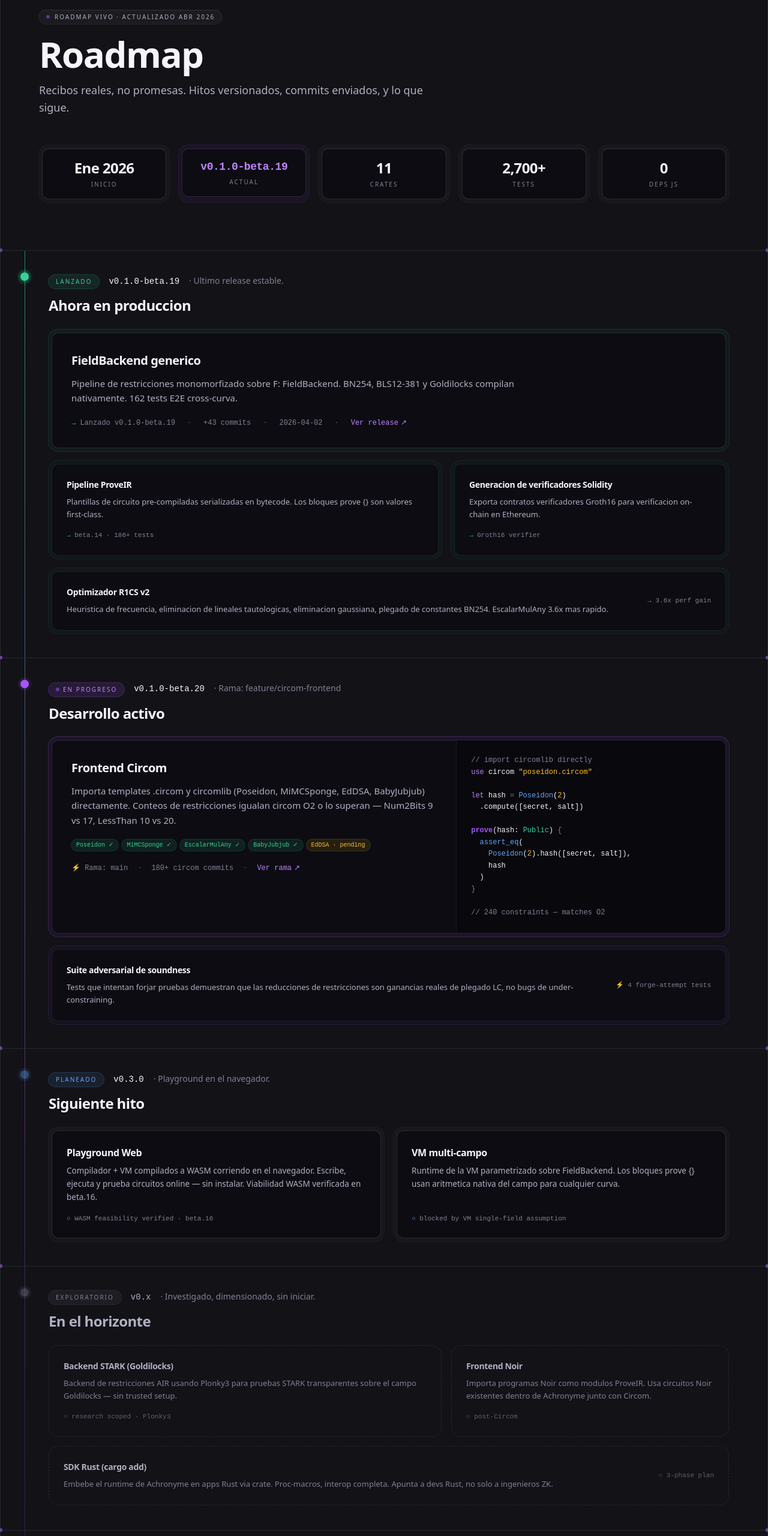
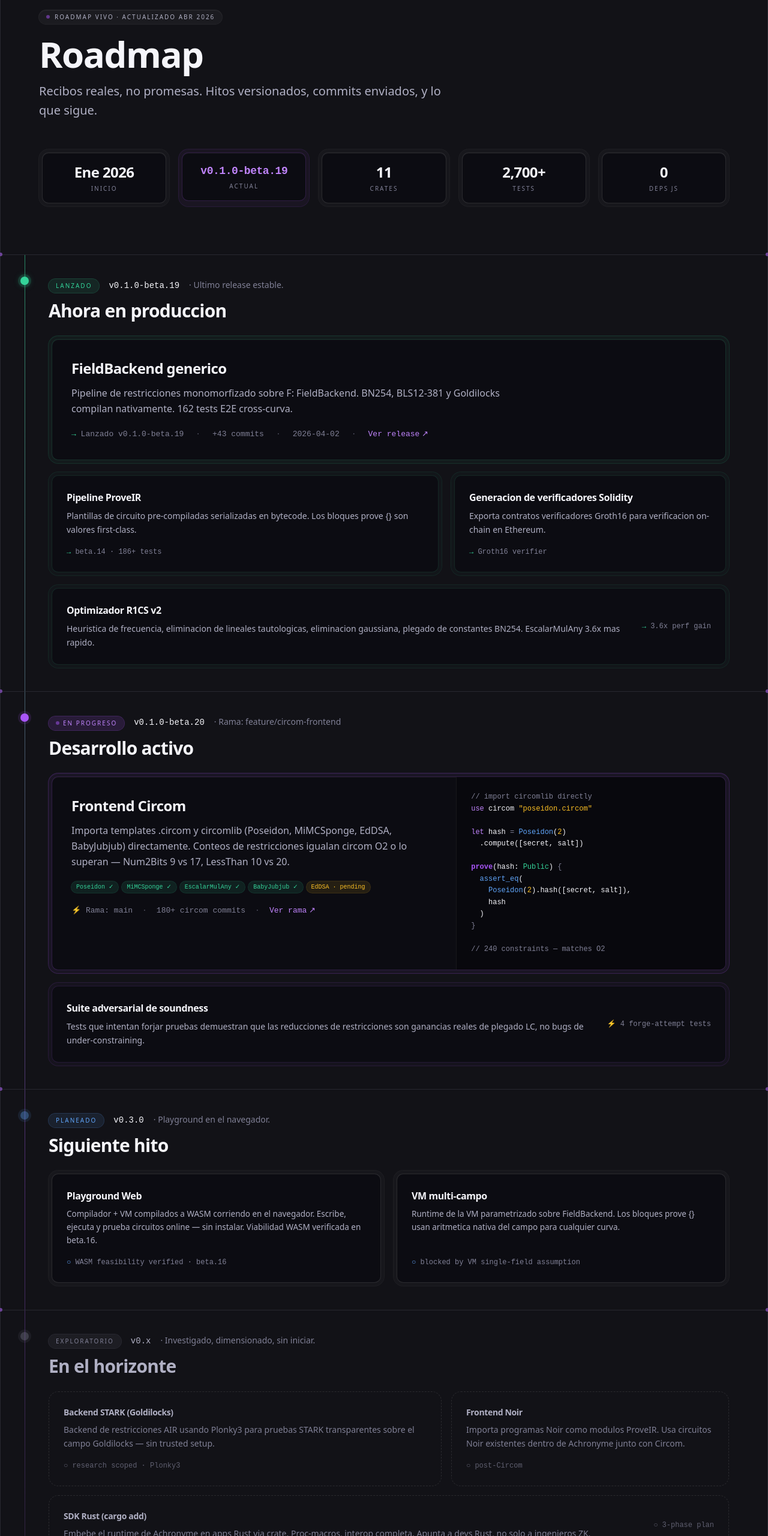
Before and after one commit to achronyme/achronyme-web, an Astro site: page /es/roadmap in a window 1280 px wide. Shown: the part 160-2720 px from the top of the page at 60% size. Built offline with nearby package versions, Linux system fonts and the light colour scheme; Astro itself is replaced by a stand-in of ours.

Commit message:
polish(web): bump body font sizes for legibility
User flagged that body and small mono text felt cramped. Geist at 13px
reads compressed, and the rubric default is text-base (16px) for body.
Calibrated bump on body text only — labels/eyebrows/code stay at spec.

Roadmap (RoadmapTimeline.astro):
- Hero subtitle  text-lg              -> text-lg lg:text-xl
- Phase h2       text-xl/2xl          -> text-2xl/3xl
- Featured h3    text-lg/xl           -> text-xl/2xl
- Featured desc  text-sm/15px         -> text-[15px]/text-base
- Satellite h3   text-sm (14)         -> text-base (16)
- Satellite desc text-[13px]          -> text-sm (14)
- Receipts mono  text-[12px]          -> text-[13px]
- Annotations    text-[11px]          -> text-[12px]

Landing (PageGrid.astro):
- Hero h1        3xl/4xl/5xl/6xl      -> 4xl/5xl/6xl/7xl + leading-[1.05]
- Hero subtitle  text-base/lg         -> text-lg/xl
- Feature h3     text-xl/2xl          -> text-2xl/3xl
- Feature desc   text-sm/15px         -> text-[15px]/base
- Mono micro-tags text-[11px]         -> text-[12px]
- Comparison subtitle text-lg         -> text-lg lg:text-xl

Untouched (correctly small per spec):
- Eyebrow pills + metric labels (10px tracking-[0.2em])
- TerminalMockup code (13px mono — dev-tool convention)
- Header chrome / banner labels
- CTAs (text-sm — buttons stay tight)

```diff
--- a/src/components/RoadmapTimeline.astro
+++ b/src/components/RoadmapTimeline.astro
@@ -28,7 +28,7 @@ const r = t(locale).roadmap;
         {r.livingPill}
       </span>
       <h1 class="mt-5 text-4xl sm:text-5xl lg:text-6xl font-bold tracking-tight">{r.title}</h1>
-      <p class="mt-4 text-text-secondary text-lg max-w-2xl leading-relaxed">{r.subtitle}</p>
+      <p class="mt-4 text-text-secondary text-lg lg:text-xl max-w-2xl leading-relaxed">{r.subtitle}</p>
     </div>
 
     <!-- 5 Double-Bezel metric mini-cards — receipts up front -->
@@ -87,7 +87,7 @@ const r = t(locale).roadmap;
           <span class="font-mono text-sm text-text-primary">{r.phases.now.anchor}</span>
           <span class="text-sm text-text-muted">· {r.phases.now.desc}</span>
         </div>
-        <h2 class="mt-3 text-xl sm:text-2xl font-bold tracking-tight">{r.phases.now.label}</h2>
+        <h2 class="mt-3 text-2xl sm:text-3xl font-bold tracking-tight">{r.phases.now.label}</h2>
       </header>
 
       <!-- Bento asymmetric: featured (12) → 7/5 zig-zag → 12 footer.
@@ -96,9 +96,9 @@ const r = t(locale).roadmap;
         <!-- FEATURED: Generic FieldBackend -->
         <article class="reveal lg:col-span-12 rounded-2xl bg-valid/[0.04] ring-1 ring-valid/15 shadow-[inset_0_1px_0_rgba(52,211,153,0.06)] p-1.5">
           <div class="rounded-[calc(1rem-0.375rem)] bg-[#0C0C12] ring-1 ring-valid/[0.12] shadow-[inset_0_1px_0_rgba(255,255,255,0.04)] p-6 lg:p-8">
-            <h3 class="text-lg sm:text-xl font-bold text-text-primary tracking-tight">{r.items.multiPrime}</h3>
-            <p class="mt-3 text-sm sm:text-[15px] text-text-secondary leading-relaxed max-w-3xl">{r.items.multiPrimeDesc}</p>
-            <div class="mt-5 flex flex-wrap gap-x-5 gap-y-1.5 text-[12px] font-mono text-text-muted items-center">
+            <h3 class="text-xl sm:text-2xl font-bold text-text-primary tracking-tight">{r.items.multiPrime}</h3>
+            <p class="mt-3 text-[15px] sm:text-base text-text-secondary leading-relaxed max-w-3xl">{r.items.multiPrimeDesc}</p>
+            <div class="mt-5 flex flex-wrap gap-x-5 gap-y-1.5 text-[13px] font-mono text-text-muted items-center">
               <span><span class="text-valid">→</span> {r.receipts.released} v0.1.0-beta.19</span>
               <span class="text-text-muted/60">·</span>
               <span>+43 commits</span>
@@ -116,18 +116,18 @@ const r = t(locale).roadmap;
         <!-- Zig-zag satellites: 7/5 split -->
         <article class="reveal lg:col-span-7 rounded-2xl bg-valid/[0.025] ring-1 ring-valid/10 p-1.5">
           <div class="rounded-[calc(1rem-0.375rem)] bg-[#0C0C12] ring-1 ring-valid/[0.08] p-5 lg:p-6 h-full flex flex-col">
-            <h3 class="text-sm font-semibold text-text-primary tracking-tight">{r.items.proveIR}</h3>
-            <p class="mt-2 text-[13px] text-text-secondary leading-relaxed flex-1">{r.items.proveIRDesc}</p>
-            <div class="mt-4 text-[11px] font-mono text-text-muted">
+            <h3 class="text-base font-semibold text-text-primary tracking-tight">{r.items.proveIR}</h3>
+            <p class="mt-2 text-sm text-text-secondary leading-relaxed flex-1">{r.items.proveIRDesc}</p>
+            <div class="mt-4 text-[12px] font-mono text-text-muted">
               <span class="text-valid">→</span> beta.14 · 186+ tests
             </div>
           </div>
         </article>
         <article class="reveal lg:col-span-5 rounded-2xl bg-valid/[0.025] ring-1 ring-valid/10 p-1.5">
           <div class="rounded-[calc(1rem-0.375rem)] bg-[#0C0C12] ring-1 ring-valid/[0.08] p-5 lg:p-6 h-full flex flex-col">
-            <h3 class="text-sm font-semibold text-text-primary tracking-tight">{r.items.solidity}</h3>
-            <p class="mt-2 text-[13px] text-text-secondary leading-relaxed flex-1">{r.items.solidityDesc}</p>
-            <div class="mt-4 text-[11px] font-mono text-text-muted">
+            <h3 class="text-base font-semibold text-text-primary tracking-tight">{r.items.solidity}</h3>
+            <p class="mt-2 text-sm text-text-secondary leading-relaxed flex-1">{r.items.solidityDesc}</p>
+            <div class="mt-4 text-[12px] font-mono text-text-muted">
               <span class="text-valid">→</span> Groth16 verifier
             </div>
           </div>
@@ -137,10 +137,10 @@ const r = t(locale).roadmap;
         <article class="reveal lg:col-span-12 rounded-2xl bg-valid/[0.025] ring-1 ring-valid/10 p-1.5">
           <div class="rounded-[calc(1rem-0.375rem)] bg-[#0C0C12] ring-1 ring-valid/[0.08] p-5 lg:p-6 h-full flex flex-col sm:flex-row sm:items-center sm:gap-6">
             <div class="flex-1">
-              <h3 class="text-sm font-semibold text-text-primary tracking-tight">{r.items.r1csOptimizer}</h3>
-              <p class="mt-2 text-[13px] text-text-secondary leading-relaxed">{r.items.r1csOptimizerDesc}</p>
+              <h3 class="text-base font-semibold text-text-primary tracking-tight">{r.items.r1csOptimizer}</h3>
+              <p class="mt-2 text-sm text-text-secondary leading-relaxed">{r.items.r1csOptimizerDesc}</p>
             </div>
-            <div class="mt-4 sm:mt-0 shrink-0 text-[11px] font-mono text-text-muted">
+            <div class="mt-4 sm:mt-0 shrink-0 text-[12px] font-mono text-text-muted">
               <span class="text-valid">→</span> 3.6x perf gain
             </div>
           </div>
@@ -163,7 +163,7 @@ const r = t(locale).roadmap;
           <span class="font-mono text-sm text-text-primary">{r.phases.wip.anchor}</span>
           <span class="text-sm text-text-muted">· {r.phases.wip.desc}</span>
         </div>
-        <h2 class="mt-3 text-xl sm:text-2xl font-bold tracking-tight">{r.phases.wip.label}</h2>
+        <h2 class="mt-3 text-2xl sm:text-3xl font-bold tracking-tight">{r.phases.wip.label}</h2>
       </header>
 
       <div class="px-6 sm:px-8 md:pl-20 md:pr-16 pb-10 grid gap-4 lg:grid-cols-12">
@@ -171,8 +171,8 @@ const r = t(locale).roadmap;
         <article class="reveal lg:col-span-12 rounded-2xl bg-proof/[0.06] ring-1 ring-proof/25 shadow-[inset_0_1px_0_rgba(168,85,247,0.08)] p-1.5">
           <div class="rounded-[calc(1rem-0.375rem)] bg-[#0C0C12] ring-1 ring-proof/15 shadow-[inset_0_1px_0_rgba(255,255,255,0.04)] overflow-hidden grid lg:grid-cols-5">
             <div class="lg:col-span-3 p-6 lg:p-8">
-              <h3 class="text-lg sm:text-xl font-bold text-text-primary tracking-tight">{r.items.circomFrontend}</h3>
-              <p class="mt-3 text-sm sm:text-[15px] text-text-secondary leading-relaxed">{r.items.circomFrontendDesc}</p>
+              <h3 class="text-xl sm:text-2xl font-bold text-text-primary tracking-tight">{r.items.circomFrontend}</h3>
+              <p class="mt-3 text-[15px] sm:text-base text-text-secondary leading-relaxed">{r.items.circomFrontendDesc}</p>
               <div class="mt-5 flex flex-wrap gap-1.5">
                 <span class="rounded-md bg-valid/10 ring-1 ring-valid/20 px-2 py-0.5 text-[10px] font-mono text-valid">Poseidon ✓</span>
                 <span class="rounded-md bg-valid/10 ring-1 ring-valid/20 px-2 py-0.5 text-[10px] font-mono text-valid">MiMCSponge ✓</span>
@@ -180,7 +180,7 @@ const r = t(locale).roadmap;
                 <span class="rounded-md bg-valid/10 ring-1 ring-valid/20 px-2 py-0.5 text-[10px] font-mono text-valid">BabyJubjub ✓</span>
                 <span class="rounded-md bg-warn/10 ring-1 ring-warn/20 px-2 py-0.5 text-[10px] font-mono text-warn">EdDSA · pending</span>
               </div>
-              <div class="mt-5 flex flex-wrap gap-x-4 gap-y-1.5 text-[12px] font-mono text-text-muted items-center">
+              <div class="mt-5 flex flex-wrap gap-x-4 gap-y-1.5 text-[13px] font-mono text-text-muted items-center">
                 <span><span class="text-proof-light">⚡</span> {r.receipts.branch}: main</span>
                 <span class="text-text-muted/60">·</span>
                 <span>180+ circom commits</span>
@@ -214,10 +214,10 @@ const r = t(locale).roadmap;
         <article class="reveal lg:col-span-12 rounded-2xl bg-proof/[0.03] ring-1 ring-proof/15 p-1.5">
           <div class="rounded-[calc(1rem-0.375rem)] bg-[#0C0C12] ring-1 ring-proof/10 p-5 lg:p-6 h-full flex flex-col sm:flex-row sm:items-center sm:gap-6">
             <div class="flex-1">
-              <h3 class="text-sm font-semibold text-text-primary tracking-tight">{r.items.adversarialTests}</h3>
-              <p class="mt-2 text-[13px] text-text-secondary leading-relaxed">{r.items.adversarialTestsDesc}</p>
+              <h3 class="text-base font-semibold text-text-primary tracking-tight">{r.items.adversarialTests}</h3>
+              <p class="mt-2 text-sm text-text-secondary leading-relaxed">{r.items.adversarialTestsDesc}</p>
             </div>
-            <div class="mt-4 sm:mt-0 shrink-0 text-[11px] font-mono text-text-muted">
+            <div class="mt-4 sm:mt-0 shrink-0 text-[12px] font-mono text-text-muted">
               <span class="text-proof-light">⚡</span> 4 forge-attempt tests
             </div>
           </div>
@@ -237,7 +237,7 @@ const r = t(locale).roadmap;
           <span class="font-mono text-sm text-text-primary">{r.phases.next.anchor}</span>
           <span class="text-sm text-text-muted">· {r.phases.next.desc}</span>
         </div>
-        <h2 class="mt-3 text-xl sm:text-2xl font-bold tracking-tight">{r.phases.next.label}</h2>
+        <h2 class="mt-3 text-2xl sm:text-3xl font-bold tracking-tight">{r.phases.next.label}</h2>
       </header>
 
       <div class="px-6 sm:px-8 md:pl-20 md:pr-16 pb-10 grid gap-4 lg:grid-cols-2">
@@ -245,7 +245,7 @@ const r = t(locale).roadmap;
           <div class="rounded-[calc(1rem-0.375rem)] bg-[#0C0C12] ring-1 ring-white/[0.08] p-6 h-full flex flex-col">
             <h3 class="text-base font-semibold text-text-primary tracking-tight">{r.items.playground}</h3>
             <p class="mt-2 text-[13.5px] text-text-secondary leading-relaxed flex-1">{r.items.playgroundDesc}</p>
-            <div class="mt-4 text-[11px] font-mono text-text-muted">
+            <div class="mt-4 text-[12px] font-mono text-text-muted">
               <span class="text-info">○</span> WASM feasibility verified · beta.16
             </div>
           </div>
@@ -254,7 +254,7 @@ const r = t(locale).roadmap;
           <div class="rounded-[calc(1rem-0.375rem)] bg-[#0C0C12] ring-1 ring-white/[0.08] p-6 h-full flex flex-col">
             <h3 class="text-base font-semibold text-text-primary tracking-tight">{r.items.multiFieldVM}</h3>
             <p class="mt-2 text-[13.5px] text-text-secondary leading-relaxed flex-1">{r.items.multiFieldVMDesc}</p>
-            <div class="mt-4 text-[11px] font-mono text-text-muted">
+            <div class="mt-4 text-[12px] font-mono text-text-muted">
               <span class="text-info">○</span> blocked by VM single-field assumption
             </div>
           </div>
@@ -274,27 +274,27 @@ const r = t(locale).roadmap;
           <span class="font-mono text-sm text-text-secondary">{r.phases.later.anchor}</span>
           <span class="text-sm text-text-muted">· {r.phases.later.desc}</span>
         </div>
-        <h2 class="mt-3 text-xl sm:text-2xl font-bold tracking-tight text-text-secondary">{r.phases.later.label}</h2>
+        <h2 class="mt-3 text-2xl sm:text-3xl font-bold tracking-tight text-text-secondary">{r.phases.later.label}</h2>
       </header>
 
       <!-- Bento 7/5 + full footer. STARK is the strategic anchor for Goldilocks. -->
       <div class="px-6 sm:px-8 md:pl-20 md:pr-16 pb-10 grid gap-4 lg:grid-cols-12">
         <article class="reveal lg:col-span-7 rounded-2xl border border-dashed border-white/[0.10] p-6 bg-transparent flex flex-col">
           <h3 class="text-sm font-semibold text-text-secondary tracking-tight">{r.items.starkBackend}</h3>
-          <p class="mt-2 text-[13px] text-text-muted leading-relaxed flex-1">{r.items.starkBackendDesc}</p>
-          <div class="mt-4 text-[11px] font-mono text-text-muted/70">○ research scoped · Plonky3</div>
+          <p class="mt-2 text-sm text-text-muted leading-relaxed flex-1">{r.items.starkBackendDesc}</p>
+          <div class="mt-4 text-[12px] font-mono text-text-muted/70">○ research scoped · Plonky3</div>
         </article>
         <article class="reveal lg:col-span-5 rounded-2xl border border-dashed border-white/[0.10] p-6 bg-transparent flex flex-col">
           <h3 class="text-sm font-semibold text-text-secondary tracking-tight">{r.items.noirFrontend}</h3>
-          <p class="mt-2 text-[13px] text-text-muted leading-relaxed flex-1">{r.items.noirFrontendDesc}</p>
-          <div class="mt-4 text-[11px] font-mono text-text-muted/70">○ post-Circom</div>
+          <p class="mt-2 text-sm text-text-muted leading-relaxed flex-1">{r.items.noirFrontendDesc}</p>
+          <div class="mt-4 text-[12px] font-mono text-text-muted/70">○ post-Circom</div>
         </article>
         <article class="reveal lg:col-span-12 rounded-2xl border border-dashed border-white/[0.10] p-6 bg-transparent flex flex-col sm:flex-row sm:items-center sm:gap-6">
           <div class="flex-1">
             <h3 class="text-sm font-semibold text-text-secondary tracking-tight">{r.items.rustSDK}</h3>
-            <p class="mt-2 text-[13px] text-text-muted leading-relaxed">{r.items.rustSDKDesc}</p>
+            <p class="mt-2 text-sm text-text-muted leading-relaxed">{r.items.rustSDKDesc}</p>
           </div>
-          <div class="mt-4 sm:mt-0 shrink-0 text-[11px] font-mono text-text-muted/70">○ 3-phase plan</div>
+          <div class="mt-4 sm:mt-0 shrink-0 text-[12px] font-mono text-text-muted/70">○ 3-phase plan</div>
         </article>
       </div>
     </section>
@@ -311,7 +311,7 @@ const r = t(locale).roadmap;
           <span class="font-mono text-sm text-text-primary">{r.phases.target.anchor}</span>
           <span class="text-sm text-text-muted">· {r.phases.target.desc}</span>
         </div>
-        <h2 class="mt-3 text-xl sm:text-2xl font-bold tracking-tight">{r.phases.target.label}</h2>
+        <h2 class="mt-3 text-2xl sm:text-3xl font-bold tracking-tight">{r.phases.target.label}</h2>
       </header>
 
       <div class="px-6 sm:px-8 md:pl-20 md:pr-16 pb-12">
```
Also changed, not shown: src/components/PageGrid.astro (+18 -18 lines).
